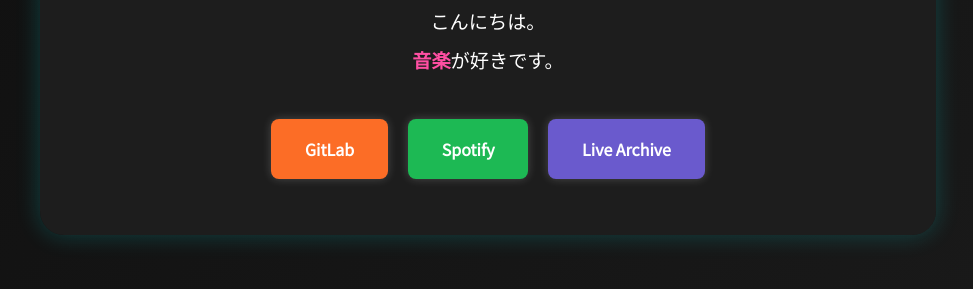
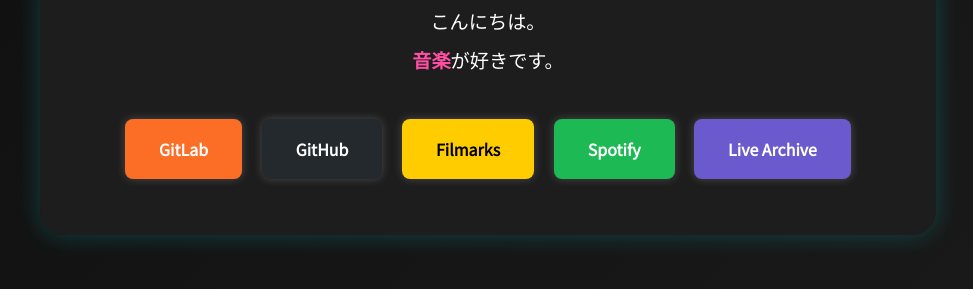
Before and after one commit to z4kkyhub/z4kkyhub.github.io, a plain HTML site: page index.html in a window 1280 px wide. Shown: the part 243-532 px from the top of the page, without its empty margins (152-1125 px from the left). Drawn offline with Linux system fonts and the light colour scheme.

Commit message:
add links
filmarks and github

```diff
--- a/index.html
+++ b/index.html
@@ -1,17 +1,21 @@
 <!DOCTYPE html>
 <html lang="ja">
+
 <head>
   <meta charset="UTF-8" />
   <meta name="viewport" content="width=device-width, initial-scale=1.0" />
   <title>hello.</title>
 
-  <!-- Fonts: preconnect で初回描画を少し速く -->
+
   <link rel="preconnect" href="https://fonts.googleapis.com">
   <link rel="preconnect" href="https://fonts.gstatic.com" crossorigin>
-  <link href="https://fonts.googleapis.com/css2?family=Orbitron:wght@600&family=Noto+Sans+JP:wght@400&display=swap" rel="stylesheet">
+  <link href="https://fonts.googleapis.com/css2?family=Orbitron:wght@600&family=Noto+Sans+JP:wght@400&display=swap"
+    rel="stylesheet">
+
 
   <link rel="stylesheet" href="style.css" />
 </head>
+
 <body>
   <div class="container">
     <h1 class="glow">rrz4kkyxx</h1>
@@ -20,11 +24,19 @@
       <span class="highlight">音楽</span>が好きです。
     </p>
 
+
     <div class="links">
-      <a href="https://gitlab.com/miya2001.0608" target="_blank" rel="noopener noreferrer" class="button gitlab">GitLab</a>
-      <a href="https://open.spotify.com/user/w0pegzdwtkzfpik4y5peg3i0q" target="_blank" rel="noopener noreferrer" class="button spotify">Spotify</a>
-      <a href="https://z4kkyhub.github.io/live_archive/" target="_blank" rel="noopener noreferrer" class="button live-archive">Live Archive</a>
+      <a href="https://gitlab.com/miya2001.0608" target="_blank" rel="noopener noreferrer"
+        class="button gitlab">GitLab</a>
+      <a href="https://github.com/z4kkyhub" target="_blank" rel="noopener noreferrer" class="button github">GitHub</a>
+      <a href="https://filmarks.com/users/rrz4kkyxx" target="_blank" rel="noopener noreferrer"
+        class="button filmarks">Filmarks</a>
+      <a href="https://open.spotify.com/user/w0pegzdwtkzfpik4y5peg3i0q" target="_blank" rel="noopener noreferrer"
+        class="button spotify">Spotify</a>
+      <a href="https://z4kkyhub.github.io/live_archive/" target="_blank" rel="noopener noreferrer"
+        class="button live-archive">Live Archive</a>
     </div>
   </div>
 </body>
+
 </html>
--- a/style.css
+++ b/style.css
@@ -6,6 +6,7 @@
     color: #fff;
     overflow: hidden;
 }
+
 
 .container {
     max-width: 800px;
@@ -59,6 +60,26 @@
     box-shadow: 0 0 20px #fc6d26;
 }
 
+.github {
+    background-color: #24292e;
+    color: #fff;
+}
+
+.github:hover {
+    background-color: #2f363d;
+    box-shadow: 0 0 20px #24292e;
+}
+
+.filmarks {
+    background-color: #ffcc00;
+    color: #000;
+}
+
+.filmarks:hover {
+    background-color: #ffdb4d;
+    box-shadow: 0 0 20px #ffcc00;
+}
+
 .spotify {
     background-color: #1db954;
     color: #fff;
@@ -78,13 +99,3 @@
     background-color: #7b68ee;
     box-shadow: 0 0 20px #6a5acd;
 }
-
-.lyric-encounter {
-    background-color: #20c997;
-    color: #fff;
-}
-
-.lyric-encounter:hover {
-    background-color: #38d9a9;
-    box-shadow: 0 0 20px #20c997;
-}
```
Also changed, not shown: live_archive/index.html (+3 -0 lines), live_archive/style/main.css (line endings or trailing spaces).
